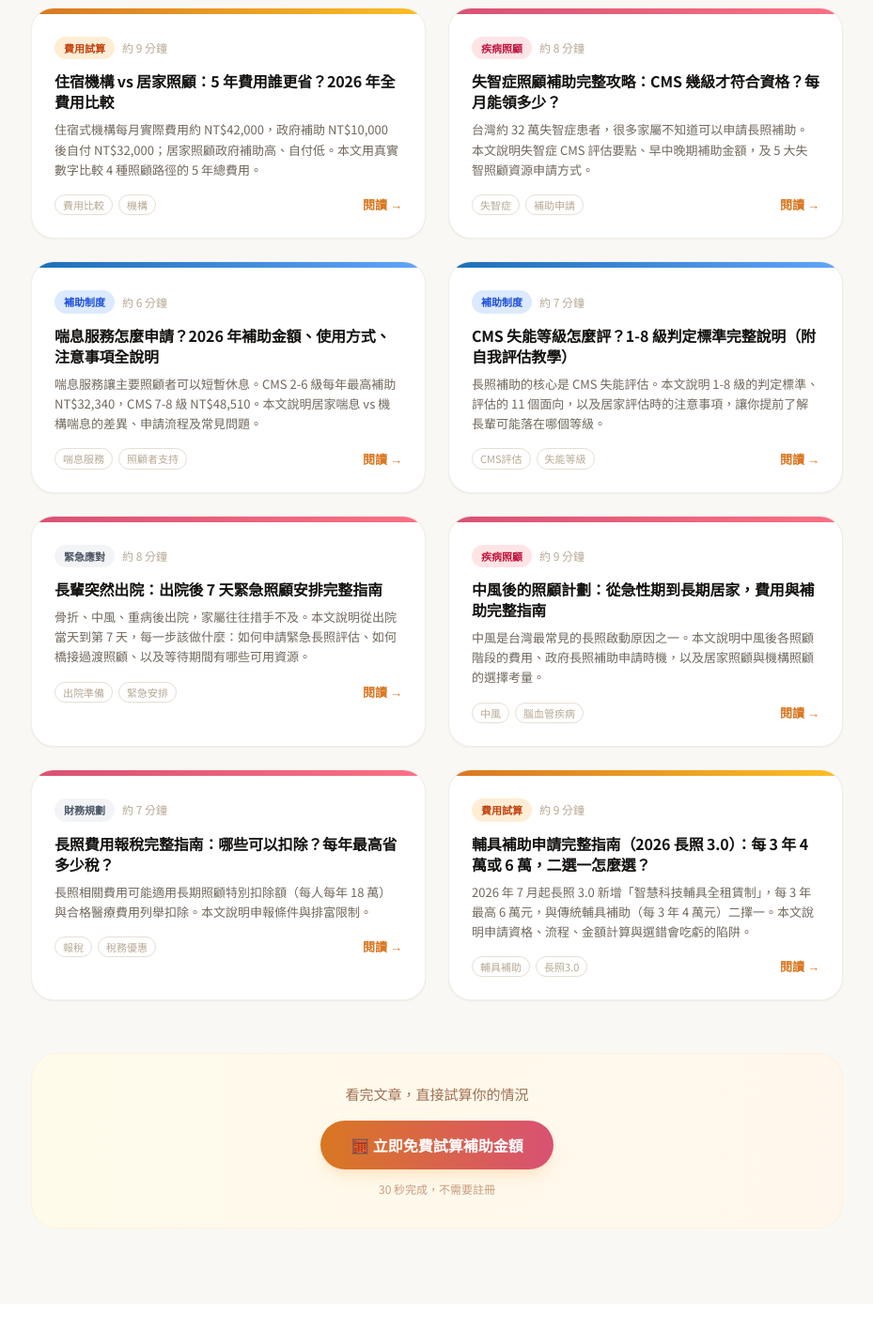
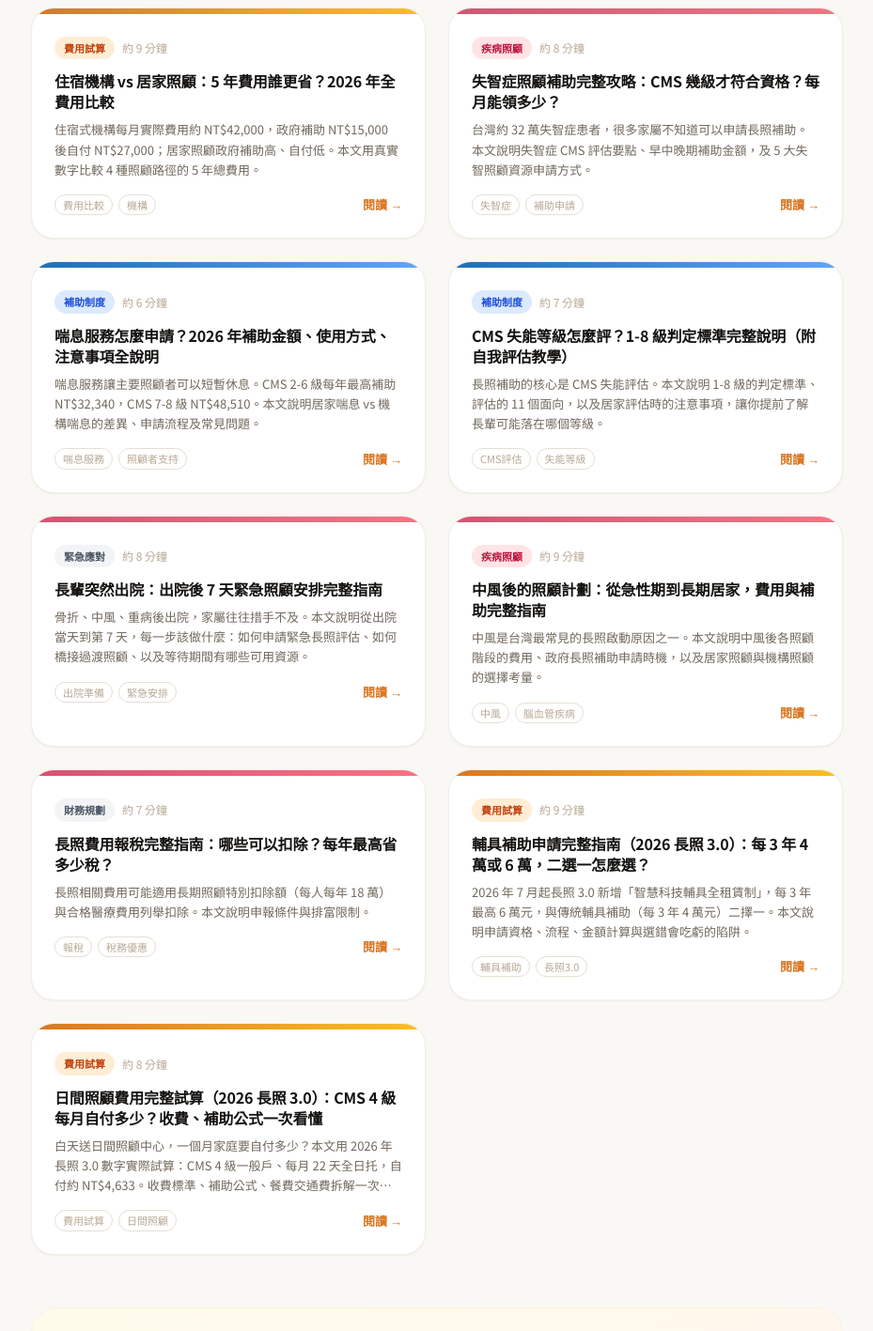
Before and after one commit to lalawgwg99/care-calculator, a Next.js app: page /blog in a window 1280 px wide. Shown: the part 700-2117 px from the top of the page at 94% size, without its empty margins (175-1104 px from the left). Built offline with nearby package versions, Linux system fonts and the light colour scheme; no server answers.

Commit message:
Add blog post: 日間照顧費用完整試算 (2026長照3.0) + 更新住宿補助新制數字

```diff
--- a/constants/blogPosts.ts
+++ b/constants/blogPosts.ts
@@ -147,13 +147,13 @@ export const BLOG_POSTS: BlogPost[] = [
     slug: "institution-vs-home-care-comparison",
     title: "住宿機構 vs 居家照顧：5 年費用誰更省？2026 年全費用比較",
     description:
-      "住宿式機構每月實際費用約 NT$42,000，政府補助 NT$10,000 後自付 NT$32,000；居家照顧政府補助高、自付低。本文用真實數字比較 4 種照顧路徑的 5 年總費用。",
+      "住宿式機構每月實際費用約 NT$42,000，政府補助 NT$15,000 後自付 NT$27,000；居家照顧政府補助高、自付低。本文用真實數字比較 4 種照顧路徑的 5 年總費用。",
     keywords: [
       "住宿機構費用", "居家照顧費用", "長照費用比較",
       "護理之家費用", "日間照顧費用", "長照選擇",
     ],
     publishedAt: "2026-02-01",
-    updatedAt: "2026-03-01",
+    updatedAt: "2026-10-08",
     readingMinutes: 9,
     category: "費用試算",
     tags: ["費用比較", "機構", "居家照顧"],
@@ -163,10 +163,10 @@ export const BLOG_POSTS: BlogPost[] = [
       { type: "table", headers: ["照顧路徑", "每月政府補助", "每月家庭自付", "5 年家庭總支出"], rows: [
         ["居家照顧（居服員）", "NT$24,100", "NT$3,856", "NT$231,360"],
         ["日間照顧中心", "NT$24,100", "NT$5,000～8,000", "NT$300,000～NT$480,000"],
-        ["住宿式機構", "NT$10,000", "NT$32,000", "NT$1,920,000"],
+        ["住宿式機構", "NT$15,000", "NT$27,000", "NT$1,620,000"],
         ["外籍看護", "最多 NT$7,230", "NT$25,000～NT$30,000", "NT$1,500,000～NT$1,800,000"],
       ]},
-      { type: "warning", text: "住宿機構補助（第四包）2026 年起雖取消財力審查，但每月上限仍為 NT$10,000，且需入住滿 180 天/年才能領全額。家庭仍需自付約 NT$32,000/月。" },
+      { type: "warning", text: "住宿機構補助 2026 年 9 月起調增：CMS 4 級以上（或中度以上身心障礙證明）的住宿式機構住民，每月補助 NT$15,000、全年最高 NT$18 萬（9 月 14 日起開放申請，追溯 2026 年 1 月 1 日）。認列方式改為「按月認列」：當月實際入住達該月日曆天數一半以上即認列 1 個月，不再需要全年累積 180 天。" },
       { type: "h2", text: "住宿式機構：每月費用拆解" },
       { type: "table", headers: ["費用項目", "月費估算", "說明"], rows: [
         ["基本月費（含住宿三餐）", "NT$28,000", "依地區、機構等級差異大"],
@@ -174,11 +174,11 @@ export const BLOG_POSTS: BlogPost[] = [
         ["日常耗材（尿布、護墊）", "NT$4,000", "視失禁程度而定"],
         ["其他（洗衣、理髮）", "NT$2,000", "各機構規定不同"],
         ["機構每月總費用", "NT$42,000", "台北市更高，可達 NT$50,000+"],
-        ["政府補助", "-NT$10,000", "CMS 4+ 級可申請"],
-        ["家庭每月自付", "NT$32,000", ""],
+        ["政府補助", "-NT$15,000", "2026 年 9 月起調增；CMS 4 級以上或中度以上身障證明"],
+        ["家庭每月自付", "NT$27,000", ""],
       ]},
       { type: "h2", text: "居家照顧真的比較省嗎？" },
-      { type: "p", text: "對 CMS 5-6 級、一般戶而言，居家照顧每月自付只需 NT$3,856～NT$4,491，5 年總支出約 NT$23-27 萬，比住宿機構便宜將近 NT$170 萬。但有一個前提：家中必須有至少一位家屬能負責夜間照顧及白天的接送安排。" },
+      { type: "p", text: "對 CMS 5-6 級、一般戶而言，居家照顧每月自付只需 NT$3,856～NT$4,491，5 年總支出約 NT$23-27 萬，比住宿機構便宜將近 NT$140 萬。但有一個前提：家中必須有至少一位家屬能負責夜間照顧及白天的接送安排。" },
       { type: "h2", text: "選擇機構的時機" },
       { type: "ul", items: [
         "CMS 7-8 級（重度失能），需 24 小時專業護理照顧",
@@ -652,6 +652,77 @@ export const BLOG_POSTS: BlogPost[] = [
     relatedToolHref: "/",
     relatedToolLabel: "試算長照費用與補助金額",
   },
+
+  // ─── 11 ───────────────────────────────────────────────────────────────────
+  {
+    slug: "daycare-cost-guide",
+    title: "日間照顧費用完整試算（2026 長照 3.0）：CMS 4 級每月自付多少？收費、補助公式一次看懂",
+    description:
+      "白天送日間照顧中心，一個月家庭要自付多少？本文用 2026 年長照 3.0 數字實際試算：CMS 4 級一般戶、每月 22 天全日托，自付約 NT$4,633。收費標準、補助公式、餐費交通費拆解一次看懂。",
+    keywords: [
+      "日間照顧費用", "日照中心收費", "日照補助",
+      "長照日間照顧2026", "日托費用", "B碼給付", "日間照顧部分負擔",
+    ],
+    publishedAt: "2026-10-08",
+    updatedAt: "2026-10-08",
+    readingMinutes: 8,
+    category: "費用試算",
+    tags: ["費用試算", "日間照顧", "補助公式"],
+    content: [
+      { type: "p", text: "「白天送日照中心，晚上接回家」是愈來愈多家庭的選擇：家屬白天能正常上班，長輩在中心有餐食、復能活動和同伴。但日照中心一個月到底多少錢？政府補助怎麼扣？本文用 2026 年長照 3.0 的真實數字，實際算給你看。" },
+      { type: "h2", text: "一、日照費用從哪一包錢出：照顧及專業服務額度" },
+      { type: "p", text: "日間照顧適用「照顧及專業服務」（B 碼），和居家照顧共用同一個每月給付額度。CMS 等級愈高，額度愈多：CMS 2 級 NT$10,020／月、3 級 NT$15,460、4 級 NT$18,580、5 級 NT$24,100、6 級 NT$28,070、7 級 NT$32,090、8 級 NT$36,180。部分負擔比率：一般戶 16%、中低收入戶 5%、低收入戶免負擔。" },
+      { type: "warning", text: "注意：B 碼額度是日照和居服「共用」的。如果你同時申請居家服務到府、日照中心又送全天，兩邊加起來的費用都要從同一個額度扣，超出的部分全額自付。混合使用前先請 A 個管師幫你排額度。" },
+      { type: "h2", text: "二、日照中心收費標準（單一機構公告範例）" },
+      { type: "p", text: "各縣市日照中心的收費由地方政府核定，每家略有差異。以下以一家社區長照機構的公告收費為例，讓你知道級距大概長什麼樣子（有長照補助身分的個案）：全日托 8:00–17:00，半日托為上午或下午半天。" },
+      { type: "table", headers: ["CMS 等級", "半日托／天", "全日托／天"], rows: [
+        ["第 2 級", "NT$340", "NT$675"],
+        ["第 3 級", "NT$420", "NT$840"],
+        ["第 4 級", "NT$460", "NT$920"],
+        ["第 5 級", "NT$525", "NT$1,045"],
+        ["第 6 級", "NT$565", "NT$1,130"],
+        ["第 7 級", "NT$605", "NT$1,210"],
+        ["第 8 級", "NT$645", "NT$1,285"],
+      ]},
+      { type: "p", text: "沒有長照補助身分（或 CMS 1 級、額度已用完）的全自費個案，同機構收費約為：全日托 NT$800～NT$1,300／天（依失能程度分級），半日托約 NT$400～NT$680／天。實際收費以各中心公告為準，簽約前務必索取書面收費表。" },
+      { type: "h2", text: "三、補助公式實算：CMS 4 級、一般戶、每月 22 天全日托" },
+      { type: "p", text: "日照的應付金額公式是：給付上限 × 負擔比率 ＋ 超出上限的差額。假設長輩 CMS 4 級（給付上限 NT$18,580）、一般戶（負擔 16%）、每月送 22 天全日托：" },
+      { type: "ol", items: [
+        "每月總費用：NT$920 × 22 天 = NT$20,240",
+        "補助內應付：NT$18,580 × 16% = NT$2,973",
+        "超出差額：NT$20,240 − NT$18,580 = NT$1,660（全額自付）",
+        "家庭每月自付：NT$2,973 ＋ NT$1,660 = NT$4,633",
+      ]},
+      { type: "tip", text: "同樣條件如果改送半日托（NT$460／天），月總費用 NT$10,120 未超過給付上限，自付只要 NT$10,120 × 16% = NT$1,619。白天只需喘息半天的家庭，半日托 CP 值很高。" },
+      { type: "h2", text: "四、餐費、交通、超時：這些通常要另外付" },
+      { type: "table", headers: ["自費項目", "收費參考", "說明"], rows: [
+        ["早餐", "NT$40／餐", "多數中心含在日托費，另收者約此價"],
+        ["午／晚普通餐", "NT$70／餐", "午餐多含在日托費內"],
+        ["治療餐（糖尿病、洗腎餐）", "NT$80／餐", "特殊飲食另計"],
+        ["社區式晚餐", "NT$150／餐", "留到晚上用餐者"],
+        ["社區式協助沐浴", "NT$200／次", "在中心洗澡的服務費"],
+        ["超時服務", "NT$200／小時", "超過 17:00 接送時間"],
+      ]},
+      { type: "p", text: "交通接送（D 碼，CMS 4 級以上適用）是另外一包錢：每月給付額度約 NT$1,680～NT$2,400，依居住地偏遠程度分四類；部分負擔一般戶約 21%～30%。住得離中心遠、需要專車接送的家庭，記得把這筆也排進預算。" },
+      { type: "h2", text: "五、日照 vs 居家 vs 機構：什麼家庭適合日照" },
+      { type: "ul", items: [
+        "家屬白天要上班、晚上有人能接手：日照是最省的解方，月自付約 NT$4,000～8,000，比請外籍看護（月自付約 NT$25,000～30,000）便宜得多。",
+        "長輩輕中度失能、還能社交活動：日照中心的團體活動和復能課程，對延緩退化比整天待在家更好。",
+        "CMS 7-8 級重度失能、需 24 小時照顧：日照通常不夠，建議評估住宿式機構（2026 年起每月補助最高 NT$1.5 萬、年最高 NT$18 萬）。",
+        "外籍看護休假時的備援：看護請假、返鄉期間，可短期送日照銜接，避免家庭照顧空窗。",
+      ]},
+      { type: "tip", text: "你可以用本站首頁的試算工具，輸入長輩的 CMS 等級和家庭身分別，比較日間照顧、居家照顧、住宿機構、外籍看護四種路徑的每月自付金額。" },
+      { type: "info", text: "本文收費範例引自單一社區長照機構公告，各縣市核定收費不同；給付額度與部分負擔比率依衛福部長照 3.0 公告（2026 年 1 月 1 日上路）撰寫。若頁面 updatedAt 不是最新，建議撥打 1966 向照管中心確認當年度標準。" },
+    ],
+    faq: [
+      { q: "日照中心有週末或夜間服務嗎？", a: "多數日照中心僅週一至週五白天營業（約 8:00–17:00），週末、國定假日休息。少數中心提供延長時段或週六服務，會加收超時費。需要週末照顧的家庭可搭配居家喘息服務。" },
+      { q: "CMS 1 級可以送日照嗎？", a: "CMS 1 級沒有照顧及專業服務額度，不能用補助送日照，只能全自費（約 NT$800～1,300／天）。建議先撥打 1966 重新評估，確認等級是否被低估。" },
+      { q: "日照和居家服務可以同時申請嗎？", a: "可以，但兩者共用同一個 B 碼每月額度。例如 CMS 4 級額度 NT$18,580，若日照已用掉 NT$15,000，居服就只剩 NT$3,580 的額度。請 A 個管師協助分配，避免月底額度爆掉全額自付。" },
+      { q: "長輩不願意去日照中心怎麼辦？", a: "常見原因是「覺得自己沒病」或怕生。實務上可先從「試托」1–2 天開始，或以「去上課、交朋友」的說法降低抗拒。很多長輩適應一兩週後反而每天吵著要去。" },
+    ],
+    relatedToolHref: "/",
+    relatedToolLabel: "試算長照費用與補助金額",
+  },
 ];
 
 export function getBlogPost(slug: string): BlogPost | undefined {
```
